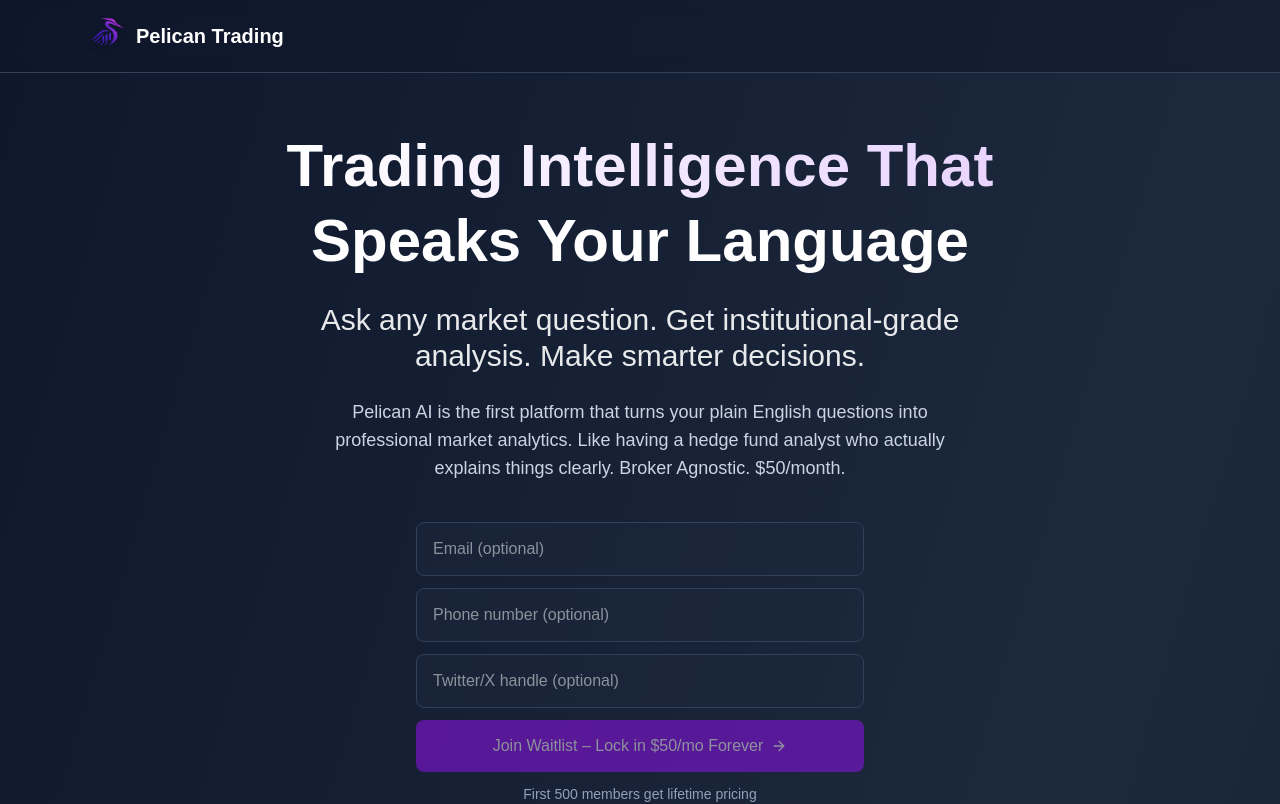
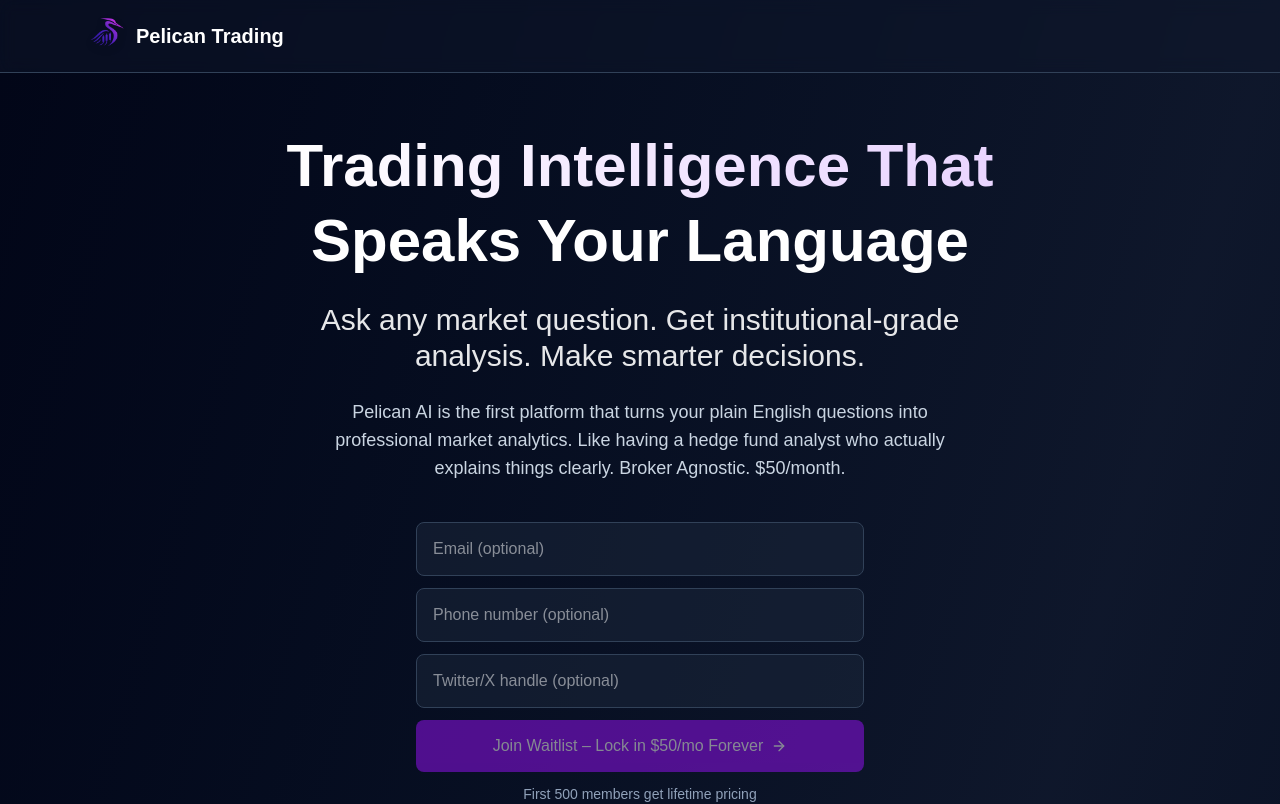
Before and after one commit to PelicanAI/pelican-landing-page, a Next.js app: page / in a window 1280 px wide. Shown: the top 804 px of the page. Built offline with nearby package versions, Linux system fonts and the light colour scheme.

Commit message:
Update landing page

```diff
--- a/app/page.js
+++ b/app/page.js
@@ -82,7 +82,7 @@ export default function Home() {
   };
 
   return (
-    <div className="min-h-screen bg-gradient-to-br from-slate-900 via-slate-800 to-slate-900 text-white">
+    <div className="min-h-screen bg-gradient-to-br from-slate-950 via-slate-900 to-slate-950 text-white">
       {/* Header */}
       <header className="border-b border-slate-700 bg-slate-900/50 backdrop-blur-sm fixed w-full z-10">
         <div className="max-w-6xl mx-auto px-4 py-3 md:px-6 md:py-4 flex justify-between items-center">
@@ -102,7 +102,7 @@ export default function Home() {
       {/* Hero Section */}
       <section className="pt-24 pb-12 px-4 md:pt-32 md:pb-20 md:px-6">
         <div className="max-w-4xl mx-auto text-center">
-          <h1 className="text-4xl md:text-5xl lg:text-6xl font-bold mb-4 md:mb-6 px-2 leading-tight">
+          <h1 className="text-3xl md:text-5xl lg:text-6xl font-bold mb-4 md:mb-6 px-4 leading-tight">
             <span className="bg-gradient-to-r from-white via-purple-100 to-purple-200 bg-clip-text text-transparent">
               Trading Intelligence That
             </span>
```
